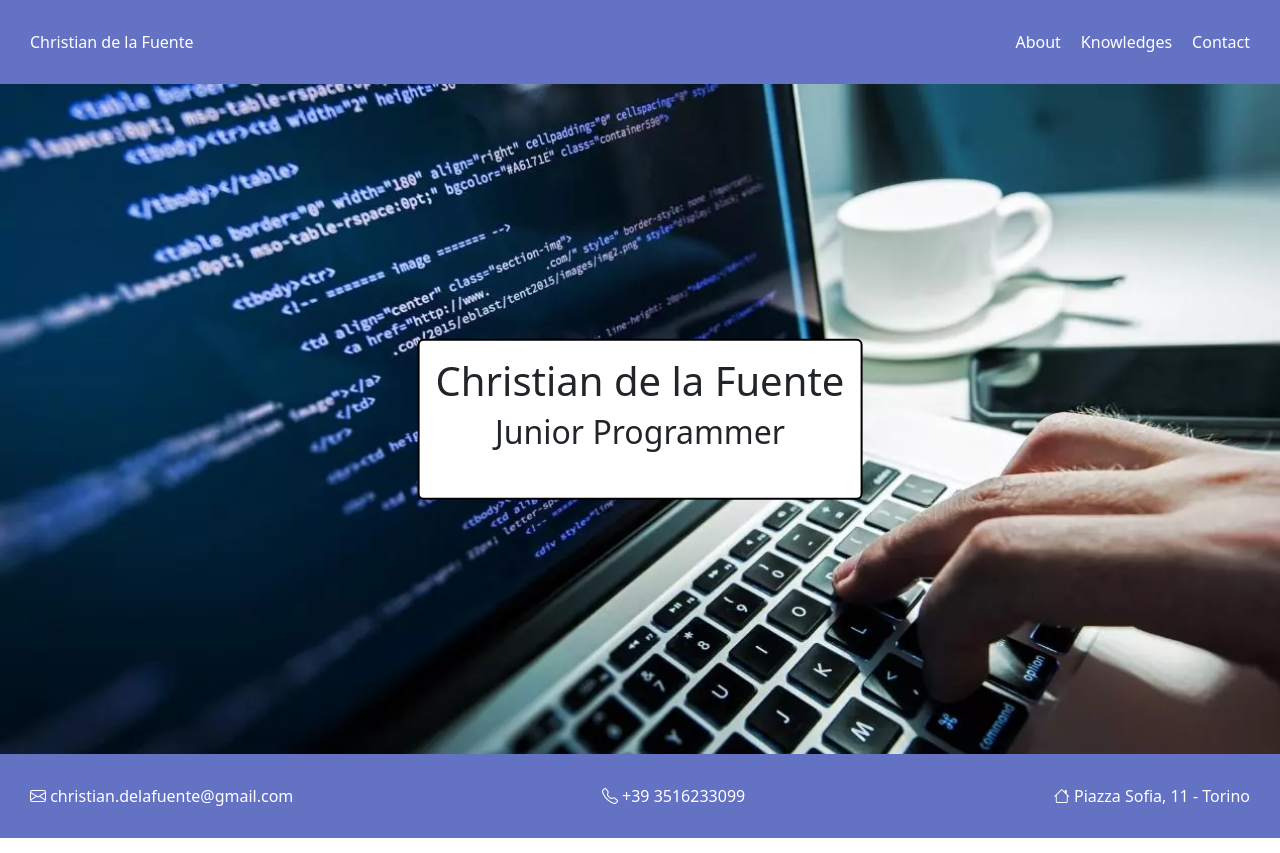
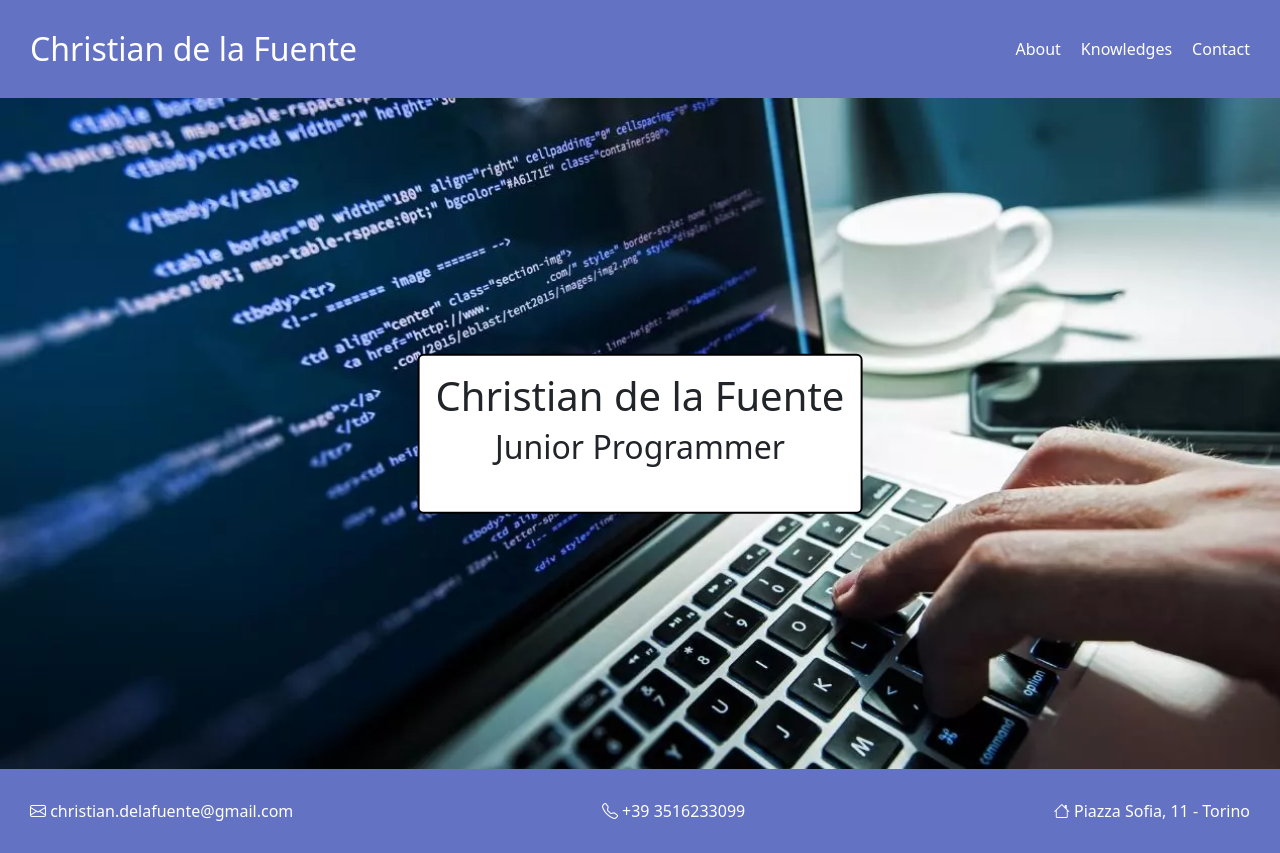
Before and after one commit to Christian-de-la-Fuente/christian-de-la-fuente-portfolio, a plain HTML site: page en/home.html in a window 1280 px wide. Drawn offline with nearby package versions, Linux system fonts and the light colour scheme.

Commit message:
Complete 1.1

```diff
--- a/en/home.html
+++ b/en/home.html
@@ -14,7 +14,7 @@
 
   <nav class="navbar">
     <div class="left">
-      <a href="home.html">Christian de la Fuente</a>
+      <h2><a href="home.html">Christian de la Fuente</a></h2>
     </div>
     <div class="right">
       <a href="about.html">About</a>
@@ -27,7 +27,6 @@
     <img class="img-fluid" src="../assets/images/2.png" id="home-image" alt="Home image">
     <div class="card" id="card-home">
         <div class="card-body">
-
             <h1 class="card-title">Christian de la Fuente</h1>
             <div class="secret"><h2>Music lover, amateur historian, experienced reader, gourmet, joker, humble person and...</h2></div>
             <h2>Junior Programmer</h2>
--- a/style.css
+++ b/style.css
@@ -123,6 +123,10 @@ h2{
     margin-right: auto;
   }
 
+  .left h2{
+    margin: 0;
+  }
+
   .left a{
     color: #fff;
     text-decoration: none;
```
Also changed, not shown: es/home.html (+1 -2 lines), it/home.html (+1 -2 lines).
